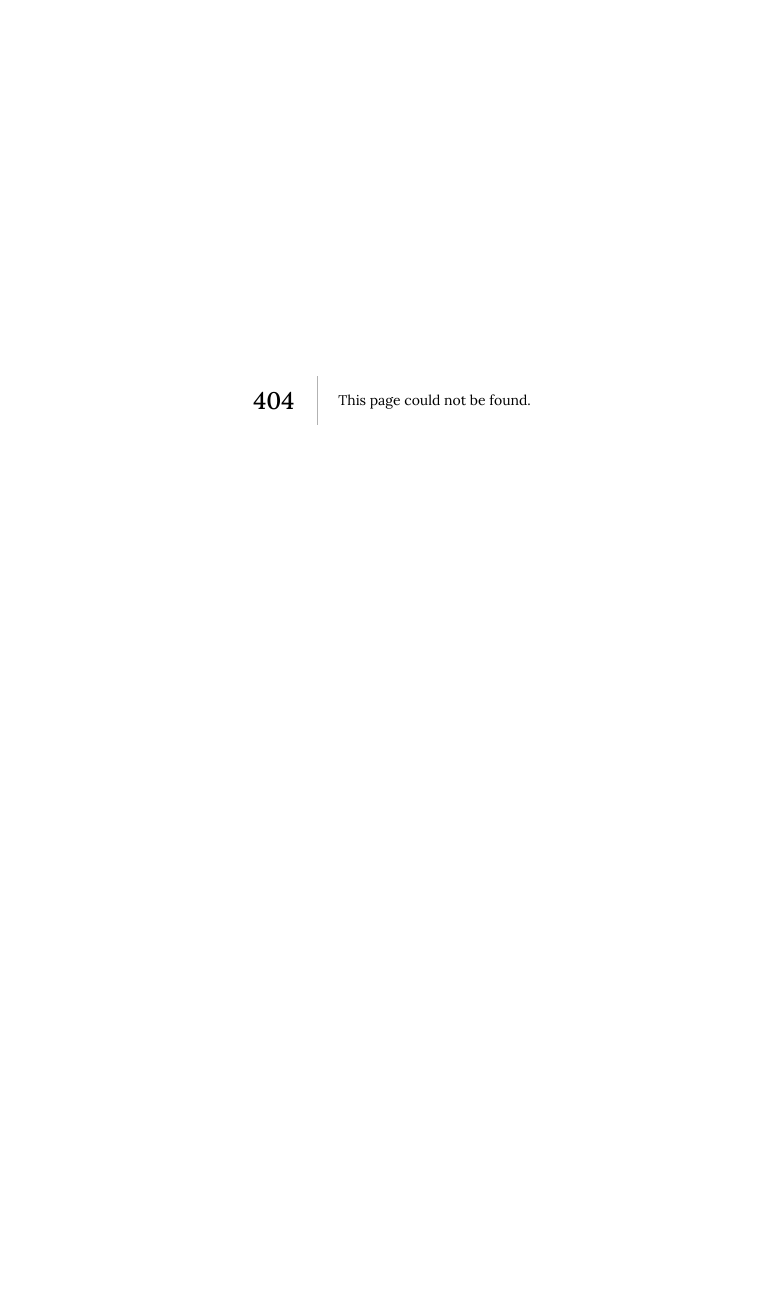
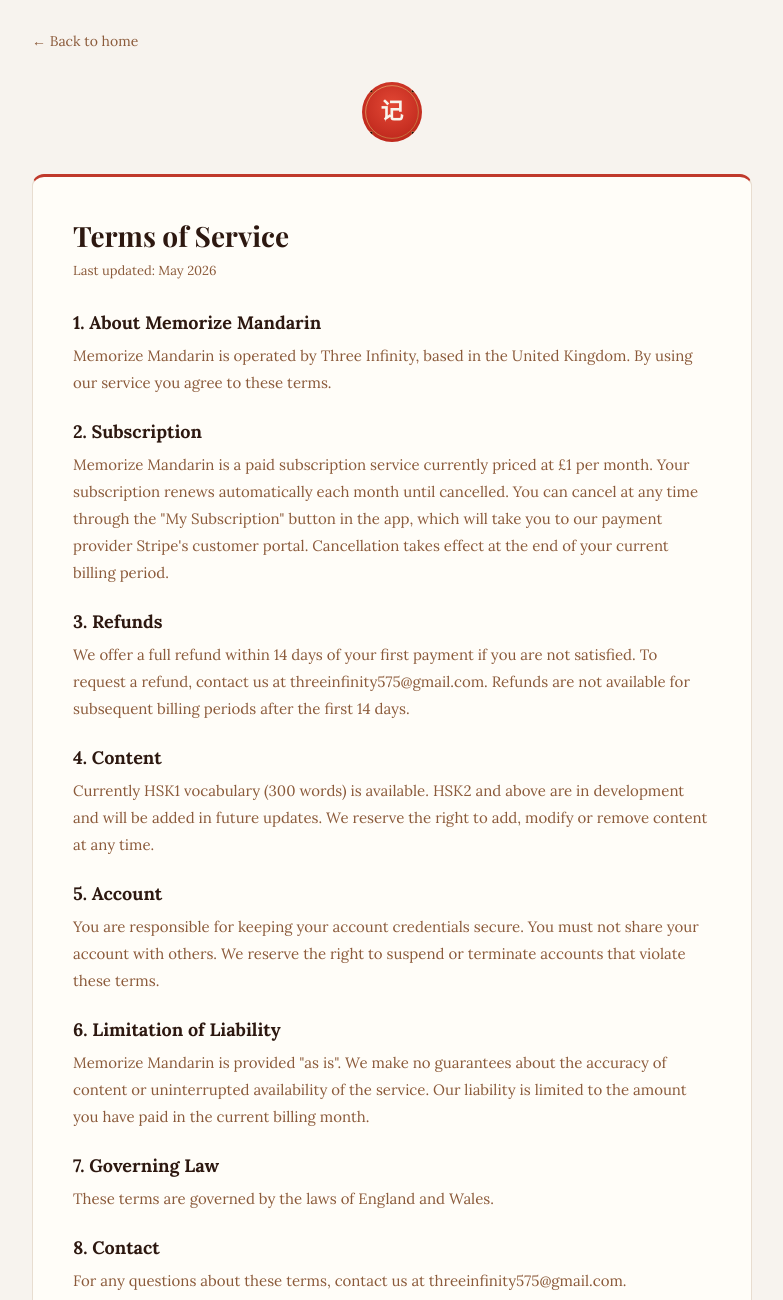
Before and after one commit to phuceh/mnemonic-mandarin, a Next.js app in the folder my-app/: page /legal in a window 1280 px wide. Before the commit this address had no page. Shown: the top 1300 px of the page, without its empty margins (248-1031 px from the left). Before the commit the page ends 800 px from the top, so only its background shows below. Built offline with nearby package versions, Linux system fonts and the light colour scheme.

Commit message:
add terms of service and privacy policy

```diff
--- a/my-app/app/landing/page.tsx
+++ b/my-app/app/landing/page.tsx
@@ -150,7 +150,10 @@
       <footer style={{ background: s.card, borderTop: '1px solid #e8ddd0', padding: '2rem', textAlign: 'center' }}>
         <img src="/seal.svg" height="60" alt="Memorize Mandarin" style={{ marginBottom: 8 }} />
         <div style={{ fontSize: 12, color: s.lightbrown, marginBottom: 8 }}>Mandarin vocabulary with mnemonics · HSK1 available now</div>
-        <button onClick={() => router.push('/contact')} style={{ background: 'none', border: 'none', cursor: 'pointer', color: s.lightbrown, fontSize: 12, fontFamily: 'Georgia, serif', textDecoration: 'underline' }}>Contact us</button>
+        <div style={{ display: 'flex', gap: 16, justifyContent: 'center' }}>
+          <button onClick={() => router.push('/contact')} style={{ background: 'none', border: 'none', cursor: 'pointer', color: s.lightbrown, fontSize: 12, textDecoration: 'underline' }}>Contact us</button>
+          <button onClick={() => router.push('/legal')} style={{ background: 'none', border: 'none', cursor: 'pointer', color: s.lightbrown, fontSize: 12, textDecoration: 'underline' }}>Terms & Privacy</button>
+        </div>
       </footer>
     </div>
   )
--- /dev/null
+++ b/my-app/app/legal/page.tsx
@@ -0,0 +1,97 @@
+'use client'
+import { useRouter } from 'next/navigation'
+
+export default function Legal() {
+  const router = useRouter()
+
+  const s = {
+    bg: '#f7f3ee', card: '#fffdf8', border: '#e8ddd0',
+    red: '#c0392b', brown: '#5a3a2a', lightbrown: '#b08060',
+    text: '#2d1810', muted: '#8b5a3a'
+  }
+
+  return (
+    <div style={{ minHeight: '100vh', background: s.bg, padding: '2rem' }}>
+      <div style={{ maxWidth: 720, margin: '0 auto' }}>
+        <button onClick={() => router.push('/landing')} style={{ background: 'none', border: 'none', cursor: 'pointer', color: s.muted, fontSize: 14, marginBottom: '2rem', display: 'block' }}>← Back to home</button>
+
+        <img src="/seal.svg" height="60" alt="Memorize Mandarin" style={{ display: 'block', margin: '0 auto 2rem' }} />
+
+        {/* TERMS OF SERVICE */}
+        <div style={{ background: s.card, border: `1px solid ${s.border}`, borderTop: `3px solid ${s.red}`, borderRadius: 12, padding: '2.5rem', marginBottom: '2rem' }}>
+          <h1 style={{ fontSize: 28, fontWeight: 700, color: s.text, fontFamily: '"Playfair Display", Georgia, serif', marginBottom: 8 }}>Terms of Service</h1>
+          <p style={{ fontSize: 13, color: s.muted, marginBottom: '2rem' }}>Last updated: May 2026</p>
+
+          <h2 style={{ fontSize: 18, fontWeight: 700, color: s.text, marginBottom: 8, marginTop: '1.5rem' }}>1. About Memorize Mandarin</h2>
+          <p style={{ fontSize: 15, color: s.muted, lineHeight: 1.8, marginBottom: '1rem' }}>Memorize Mandarin is operated by Three Infinity, based in the United Kingdom. By using our service you agree to these terms.</p>
+
+          <h2 style={{ fontSize: 18, fontWeight: 700, color: s.text, marginBottom: 8, marginTop: '1.5rem' }}>2. Subscription</h2>
+          <p style={{ fontSize: 15, color: s.muted, lineHeight: 1.8, marginBottom: '1rem' }}>Memorize Mandarin is a paid subscription service currently priced at £1 per month. Your subscription renews automatically each month until cancelled. You can cancel at any time through the "My Subscription" button in the app, which will take you to our payment provider Stripe's customer portal. Cancellation takes effect at the end of your current billing period.</p>
+
+          <h2 style={{ fontSize: 18, fontWeight: 700, color: s.text, marginBottom: 8, marginTop: '1.5rem' }}>3. Refunds</h2>
+          <p style={{ fontSize: 15, color: s.muted, lineHeight: 1.8, marginBottom: '1rem' }}>We offer a full refund within 14 days of your first payment if you are not satisfied. To request a refund, contact us at threeinfinity575@gmail.com. Refunds are not available for subsequent billing periods after the first 14 days.</p>
+
+          <h2 style={{ fontSize: 18, fontWeight: 700, color: s.text, marginBottom: 8, marginTop: '1.5rem' }}>4. Content</h2>
+          <p style={{ fontSize: 15, color: s.muted, lineHeight: 1.8, marginBottom: '1rem' }}>Currently HSK1 vocabulary (300 words) is available. HSK2 and above are in development and will be added in future updates. We reserve the right to add, modify or remove content at any time.</p>
+
+          <h2 style={{ fontSize: 18, fontWeight: 700, color: s.text, marginBottom: 8, marginTop: '1.5rem' }}>5. Account</h2>
+          <p style={{ fontSize: 15, color: s.muted, lineHeight: 1.8, marginBottom: '1rem' }}>You are responsible for keeping your account credentials secure. You must not share your account with others. We reserve the right to suspend or terminate accounts that violate these terms.</p>
+
+          <h2 style={{ fontSize: 18, fontWeight: 700, color: s.text, marginBottom: 8, marginTop: '1.5rem' }}>6. Limitation of Liability</h2>
+          <p style={{ fontSize: 15, color: s.muted, lineHeight: 1.8, marginBottom: '1rem' }}>Memorize Mandarin is provided "as is". We make no guarantees about the accuracy of content or uninterrupted availability of the service. Our liability is limited to the amount you have paid in the current billing month.</p>
+
+          <h2 style={{ fontSize: 18, fontWeight: 700, color: s.text, marginBottom: 8, marginTop: '1.5rem' }}>7. Governing Law</h2>
+          <p style={{ fontSize: 15, color: s.muted, lineHeight: 1.8, marginBottom: '1rem' }}>These terms are governed by the laws of England and Wales.</p>
+
+          <h2 style={{ fontSize: 18, fontWeight: 700, color: s.text, marginBottom: 8, marginTop: '1.5rem' }}>8. Contact</h2>
+          <p style={{ fontSize: 15, color: s.muted, lineHeight: 1.8 }}>For any questions about these terms, contact us at threeinfinity575@gmail.com.</p>
+        </div>
+
+        {/* PRIVACY POLICY */}
+        <div style={{ background: s.card, border: `1px solid ${s.border}`, borderTop: `3px solid ${s.red}`, borderRadius: 12, padding: '2.5rem', marginBottom: '2rem' }}>
+          <h1 style={{ fontSize: 28, fontWeight: 700, color: s.text, fontFamily: '"Playfair Display", Georgia, serif', marginBottom: 8 }}>Privacy Policy</h1>
+          <p style={{ fontSize: 13, color: s.muted, marginBottom: '2rem' }}>Last updated: May 2026</p>
+
+          <h2 style={{ fontSize: 18, fontWeight: 700, color: s.text, marginBottom: 8, marginTop: '1.5rem' }}>1. Who we are</h2>
+          <p style={{ fontSize: 15, color: s.muted, lineHeight: 1.8, marginBottom: '1rem' }}>Three Infinity operates Memorize Mandarin. We are the data controller for your personal data. You can contact us at threeinfinity575@gmail.com.</p>
+
+          <h2 style={{ fontSize: 18, fontWeight: 700, color: s.text, marginBottom: 8, marginTop: '1.5rem' }}>2. What data we collect</h2>
+          <p style={{ fontSize: 15, color: s.muted, lineHeight: 1.8, marginBottom: '1rem' }}>We collect the following data when you use Memorize Mandarin:</p>
+          <ul style={{ fontSize: 15, color: s.muted, lineHeight: 1.8, marginBottom: '1rem', paddingLeft: '1.5rem' }}>
+            <li style={{ marginBottom: 8 }}><strong>Email address</strong> — used to create your account and manage your subscription</li>
+            <li style={{ marginBottom: 8 }}><strong>Payment information</strong> — processed securely by Stripe. We do not store card details.</li>
+            <li style={{ marginBottom: 8 }}><strong>Learning progress</strong> — which words you have marked as learned</li>
+            <li style={{ marginBottom: 8 }}><strong>Usage data</strong> — basic analytics about how you use the app</li>
+          </ul>
+
+          <h2 style={{ fontSize: 18, fontWeight: 700, color: s.text, marginBottom: 8, marginTop: '1.5rem' }}>3. How we use your data</h2>
+          <p style={{ fontSize: 15, color: s.muted, lineHeight: 1.8, marginBottom: '1rem' }}>We use your data to provide and improve the service, manage your subscription, and respond to support requests. We do not sell your data to third parties or use it for advertising.</p>
+
+          <h2 style={{ fontSize: 18, fontWeight: 700, color: s.text, marginBottom: 8, marginTop: '1.5rem' }}>4. Third parties</h2>
+          <p style={{ fontSize: 15, color: s.muted, lineHeight: 1.8, marginBottom: '1rem' }}>We use the following third party services:</p>
+          <ul style={{ fontSize: 15, color: s.muted, lineHeight: 1.8, marginBottom: '1rem', paddingLeft: '1.5rem' }}>
+            <li style={{ marginBottom: 8 }}><strong>Supabase</strong> — database and authentication (EU hosted)</li>
+            <li style={{ marginBottom: 8 }}><strong>Stripe</strong> — payment processing</li>
+            <li style={{ marginBottom: 8 }}><strong>Vercel</strong> — hosting</li>
+          </ul>
+
+          <h2 style={{ fontSize: 18, fontWeight: 700, color: s.text, marginBottom: 8, marginTop: '1.5rem' }}>5. Your rights</h2>
+          <p style={{ fontSize: 15, color: s.muted, lineHeight: 1.8, marginBottom: '1rem' }}>Under UK GDPR you have the right to access, correct or delete your personal data. To exercise these rights contact us at threeinfinity575@gmail.com. You also have the right to lodge a complaint with the ICO (ico.org.uk).</p>
+
+          <h2 style={{ fontSize: 18, fontWeight: 700, color: s.text, marginBottom: 8, marginTop: '1.5rem' }}>6. Data retention</h2>
+          <p style={{ fontSize: 15, color: s.muted, lineHeight: 1.8, marginBottom: '1rem' }}>We retain your data for as long as your account is active. If you cancel your subscription and request account deletion we will delete your data within 30 days.</p>
+
+          <h2 style={{ fontSize: 18, fontWeight: 700, color: s.text, marginBottom: 8, marginTop: '1.5rem' }}>7. Cookies</h2>
+          <p style={{ fontSize: 15, color: s.muted, lineHeight: 1.8, marginBottom: '1rem' }}>We use essential cookies only for authentication. We do not use tracking or advertising cookies.</p>
+
+          <h2 style={{ fontSize: 18, fontWeight: 700, color: s.text, marginBottom: 8, marginTop: '1.5rem' }}>8. Contact</h2>
+          <p style={{ fontSize: 15, color: s.muted, lineHeight: 1.8 }}>For any privacy queries contact us at threeinfinity575@gmail.com.</p>
+        </div>
+
+        <div style={{ textAlign: 'center', marginBottom: '2rem' }}>
+          <button onClick={() => router.push('/landing')} style={{ background: 'none', border: 'none', cursor: 'pointer', color: s.muted, fontSize: 14 }}>← Back to home</button>
+        </div>
+      </div>
+    </div>
+  )
+}
```
